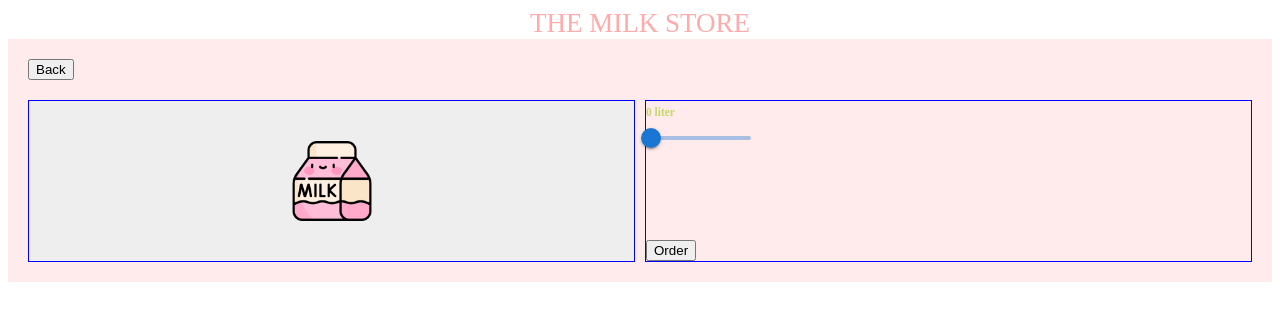
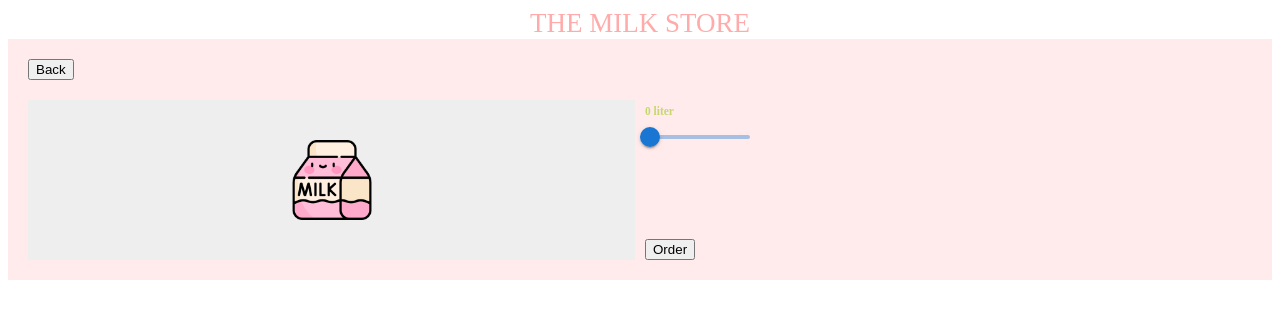
Before and after one commit to debe82/PGP-salt_the-milk-shop, a Next.js app in the folder frontend/: page /products/1 in a window 1280 px wide. Shown: the top 320 px of the page. Built offline with nearby package versions, Linux system fonts and the light colour scheme; no server answers.

Commit message:
added picure of milk details

```diff
--- a/frontend/src/styles/globals.css
+++ b/frontend/src/styles/globals.css
@@ -118,7 +118,6 @@
   margin-left: 20px;
   margin-right: 5px;
   margin-bottom: 20px;
-  border: 1px solid blue;
   display: flex;
   justify-content: center;
   align-items: center;
@@ -135,7 +134,6 @@
   padding-left: 5px;
   margin-right: 20px;
   margin-left: 5px;
-  border: 1px solid blue;
   position: relative;
 }
 
```
Also changed, not shown: 2 other files (tests, documents, lock files or other folders).
